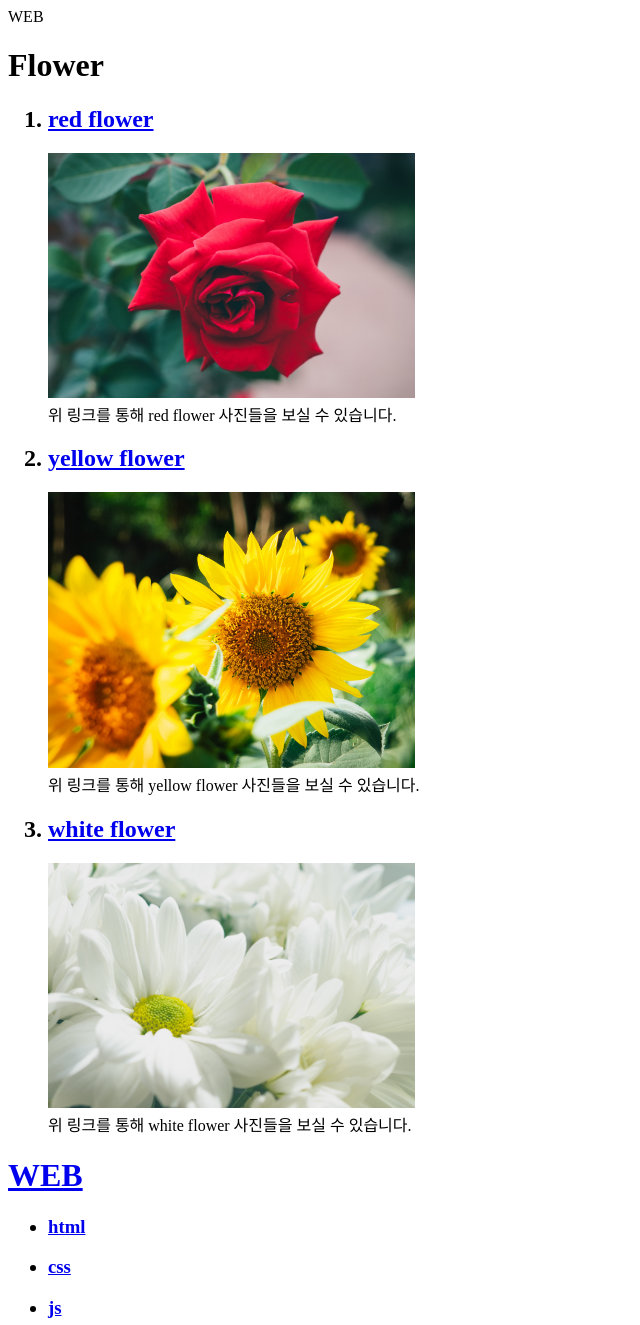
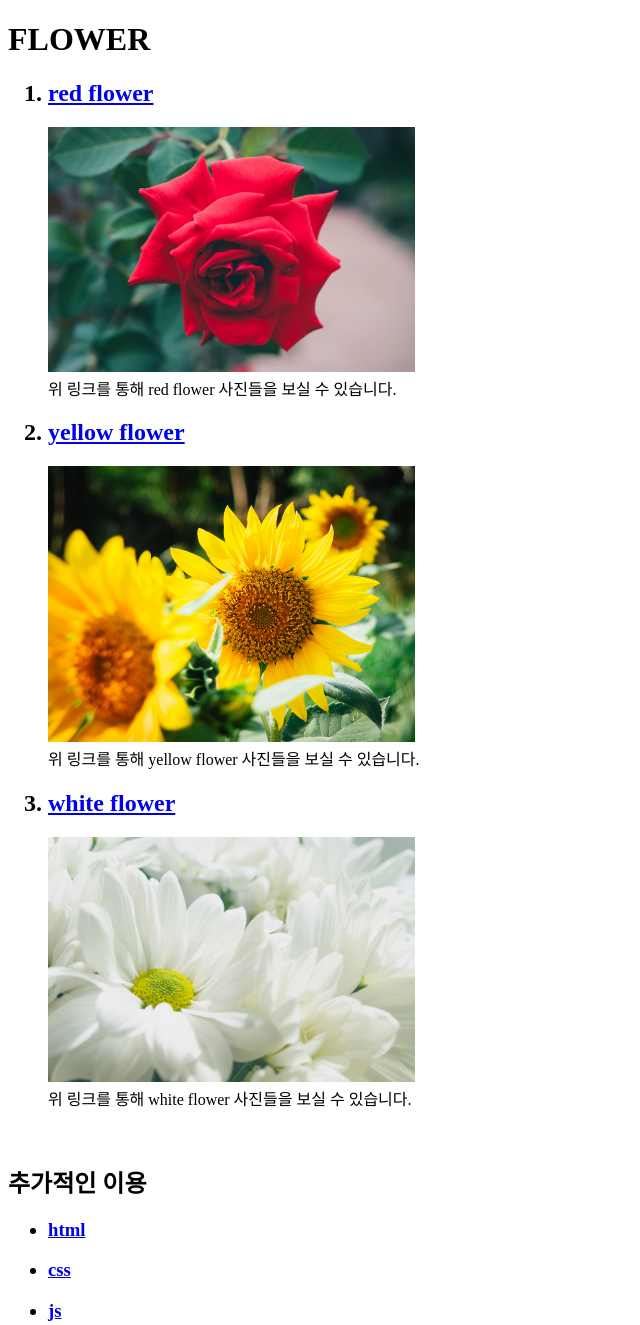
Before and after one commit to 9eve9/WEB1, a plain HTML site: page 1.html in a window 1280 px wide. Shown: the whole page, without its empty margins (0-640 px from the left). Drawn offline with Linux system fonts and the light colour scheme.

Commit message:
fix them

```diff
--- a/1.html
+++ b/1.html
@@ -2,8 +2,9 @@
 <title>html 연습</title>
 <head>
   <meta charset="utf-8">
-WEB
-<h1>Flower</h1>
+</head>
+<body>
+<h1><strong>FLOWER</strong></h1>
 <ol>
   <h2><li><a href="https://unsplash.com/search/photos/red-flowers"target="_blank">red flower</a></li></h2>
   <img src="red flower cover.jpg"width="30%">
@@ -15,12 +16,10 @@ WEB
   <img src="white flower cover.jpg" width="30%">
    <br>위 링크를 통해 white flower 사진들을 보실 수 있습니다.
 </ol>
-</head>
-<body>
-  <h1><a href="index.html">WEB</a></h1>
-
-  <ul>
-    <h3><li><a href="file:///C:/Users/82102/Desktop/%EC%97%B0%EC%8A%B51/1.html"target="_blank">html</a></li></h3>
-    <h3><li><a href="2.html"target="_blank">css</a></li></h3>
-    <h3><li><a href="3.html"target="_blank">js</a></li></h3>
- </ul>
+<br> <h2>추가적인 이용</h2>
+<ul>
+  <h3><li><a href="1.html"target="_blank">html</a></li></h3>
+  <h3><li><a href="2.html"target="_blank">css</a></li></h3>
+  <h3><li><a href="3.html"target="_blank">js</a></li></h3>
+</ul>
+</body>
```
Also changed, not shown: 2.html (+2 -2 lines), 3.html (+2 -1 lines), index.html (+1 -1 lines).
